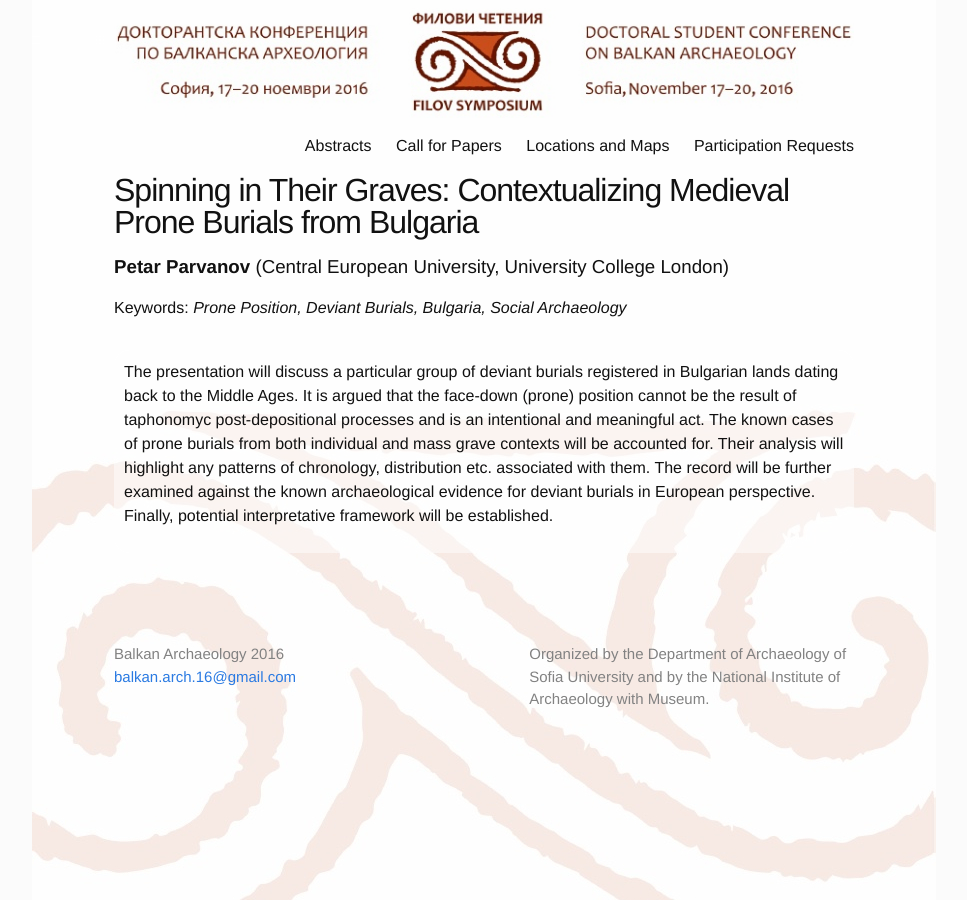
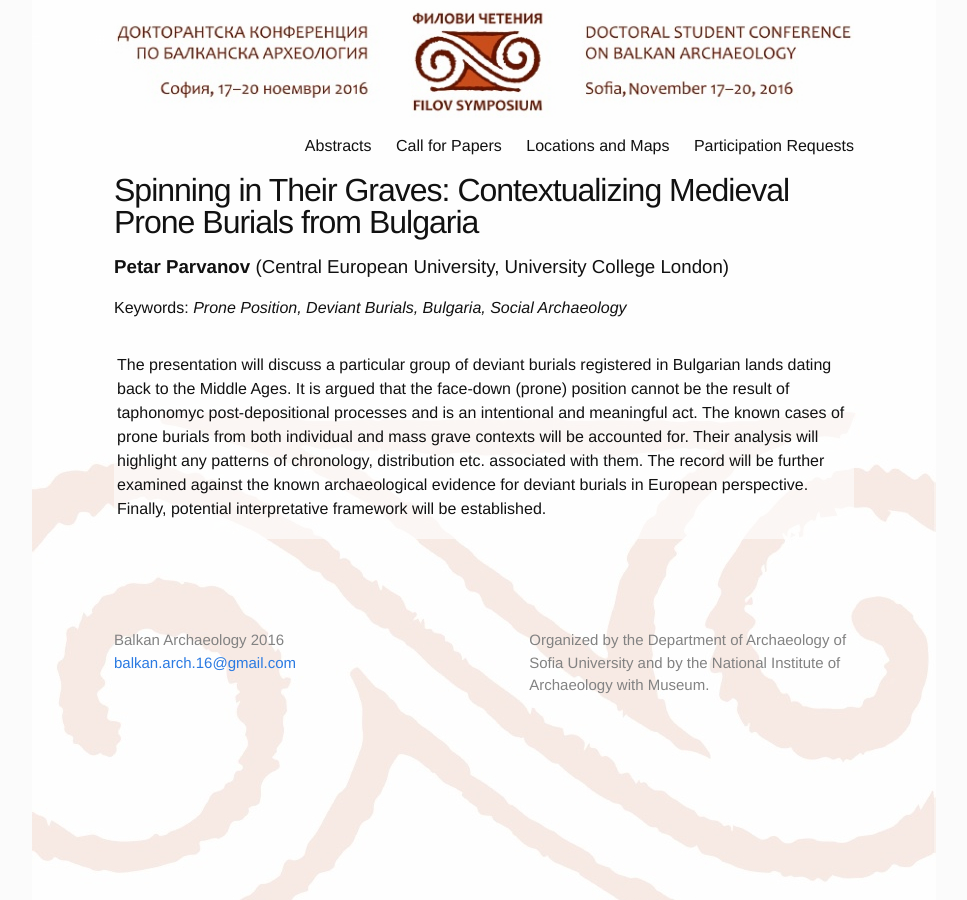
Before and after one commit to balkan-archaeology/balkan-archaeology.github.io, a Jekyll site: the page built from _abstracts/petar-parvanov.md, in a window 1280 px wide. Shown: the whole page, without its empty margins (156-1123 px from the left). Built offline with Jekyll 4.4.1, drawn with Linux system fonts in a browser that asks for light colours.

Commit message:
Update color scheme for abstract bubbles a bit.

```diff
--- a/css/main.scss
+++ b/css/main.scss
@@ -63,9 +63,9 @@
 }
 
 .abstract-body {
-    padding: 10px;
-    border-radius: 15px;
-    background-color:rgba(255, 255, 255, 0.5);
+    padding: 3px;
+    border-radius: 5px;
+    background-color:rgba(255, 255, 255, 0.6);
 }
 
 .post-title {
@@ -89,10 +89,9 @@
 
 .abstract-list-entry {
     padding: 10px;
-    border-radius: 15px;
-    background-color:rgba(255, 255, 255, 0.5);
+    border-radius: 10px;
 }
 
 .abstract-list-entry:hover {
-    background-color:rgba(222, 222, 255, 0.5);
+    background-color:rgba(239, 239, 255, 0.4);
 }
```
